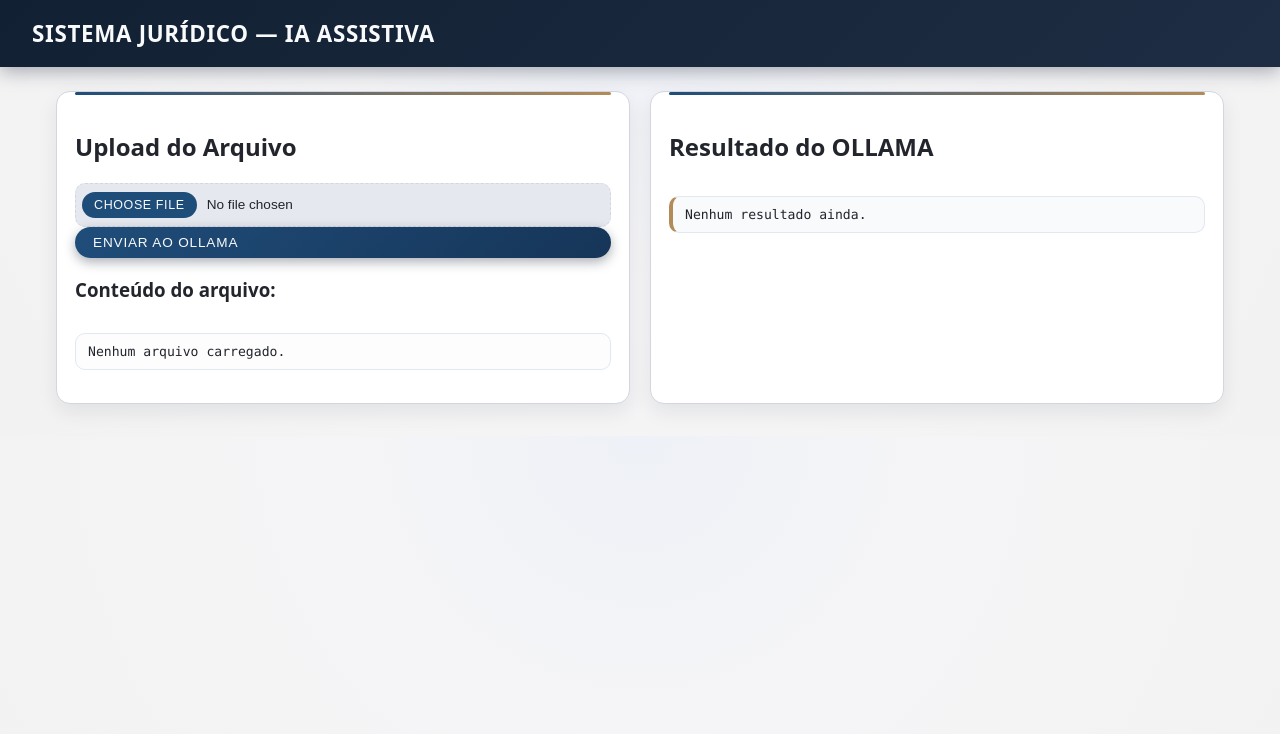
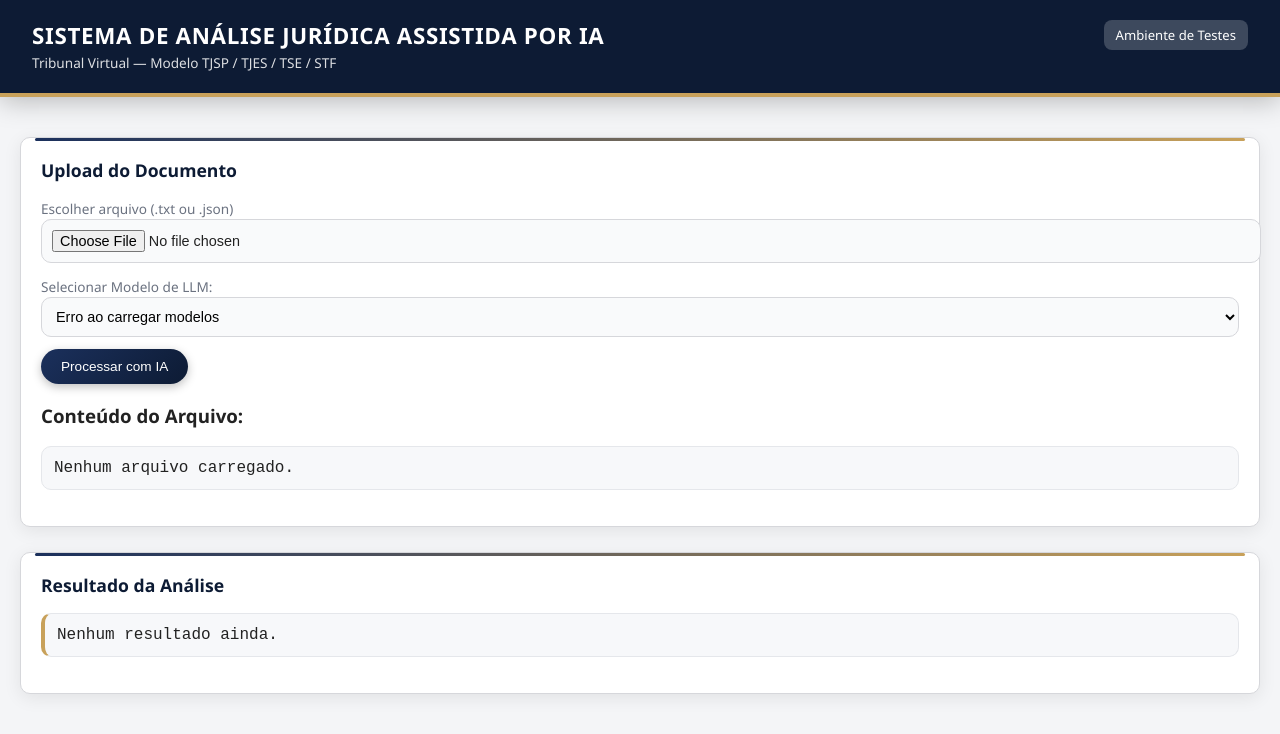
Before and after one commit to wyctorfogos/ia-transc2form-with-ollama, a website: page src/frontend/index.html in a window 1280 px wide. Drawn offline with Linux system fonts and the light colour scheme; no server answers.

Commit message:
feat: Selecionar modelos locais

```diff
--- a/src/frontend/index.html
+++ b/src/frontend/index.html
@@ -3,41 +3,53 @@
 <head>
     <meta charset="UTF-8">
     <meta name="viewport" content="width=device-width, initial-scale=1.0">
-    <title>Sistema Jurídico — Análise via OLLAMA</title>
+    <title>Sistema Jurídico — IA Assistiva</title>
 
-    <!-- CSS externo -->
     <link rel="stylesheet" href="styles.css">
 </head>
 
 <body>
 
-<header class="header">
-    <div class="header-title">
-        <h1>Sistema Jurídico — IA Assistiva</h1>
+<!-- Barra superior estilo Tribunal -->
+<header class="gov-header">
+    <div class="gov-container">
+        <div class="gov-title">
+            <h1>Sistema de Análise Jurídica Assistida por IA</h1>
+            <span>Tribunal Virtual — Modelo TJSP / TJES / TSE / STF</span>
+        </div>
+        <div class="gov-badge">Ambiente de Testes</div>
     </div>
 </header>
 
 <div class="main-wrap">
 
     <div class="container">
+
         <!-- Painel de upload -->
         <div class="panel">
-            <h2>Upload do Arquivo</h2>
+            <h2>Upload do Documento</h2>
 
+            <label class="label">Escolher arquivo (.txt ou .json)</label>
             <input type="file" id="fileInput" accept=".txt,.json"/>
 
-            <button id="sendBtn">Enviar ao OLLAMA</button>
+            <label class="label" style="margin-top:15px;">Selecionar Modelo de LLM:</label>
+            <select id="modelSelect"></select>
 
-            <h3>Conteúdo do arquivo:</h3>
+
+            <button id="sendBtn">Processar com IA</button>
+
+            <h3>Conteúdo do Arquivo:</h3>
             <pre id="fileContent">Nenhum arquivo carregado.</pre>
         </div>
 
         <!-- Painel de resposta -->
         <div class="panel">
-            <h2>Resultado do OLLAMA</h2>
+            <h2>Resultado da Análise</h2>
             <pre id="result">Nenhum resultado ainda.</pre>
         </div>
+
     </div>
+
 </div>
 
 <script src="script.js"></script>
--- a/src/frontend/script.js
+++ b/src/frontend/script.js
@@ -1,10 +1,39 @@
 const fileInput = document.getElementById("fileInput");
+const modelSelect = document.getElementById("modelSelect");
 const fileContentBox = document.getElementById("fileContent");
+const resultBox = document.getElementById("result");
 const sendBtn = document.getElementById("sendBtn");
-const resultBox = document.getElementById("result");
 
 let loadedText = null;
 
+
+async function loadModels() {
+    try {
+        const res = await fetch("http://localhost:3000/api/models");
+        const models = await res.json();
+
+        const select = document.getElementById("modelSelect");
+        select.innerHTML = "";
+
+        models.forEach(model => {
+            const option = document.createElement("option");
+            option.value = model;
+            option.textContent = model;
+            select.appendChild(option);
+        });
+
+    } catch (error) {
+        console.error("Falha ao carregar modelos:", error);
+        document.getElementById("modelSelect").innerHTML =
+            "<option>Erro ao carregar modelos</option>";
+    }
+}
+
+// Chama a função ao abrir a página
+loadModels();
+
+
+// Ler arquivo
 fileInput.addEventListener("change", async () => {
     const file = fileInput.files[0];
     if (!file) return;
@@ -15,6 +44,7 @@ fileInput.addEventListener("change", async () => {
     fileContentBox.textContent = text;
 });
 
+// Enviar ao backend → proxy → Ollama
 sendBtn.addEventListener("click", async () => {
     if (!loadedText) {
         alert("Envie um arquivo antes!");
@@ -23,13 +53,15 @@ sendBtn.addEventListener("click", async () => {
 
     resultBox.textContent = "Processando...";
 
+    const selectedModel = modelSelect.value;
+
     try {
         const response = await fetch("http://localhost:3000/api/ollama", {
             method: "POST",
             headers: { "Content-Type": "application/json" },
             body: JSON.stringify({
-                model: "gemma3:1b",
-                prompt: `Faça uma análise zero-shot do seguinte texto:\n\n${loadedText}`
+                model: selectedModel,
+                prompt: `Analise juridicamente o seguinte documento:\n\n${loadedText}`
             })
         });
 
@@ -55,12 +87,12 @@ sendBtn.addEventListener("click", async () => {
                         resultBox.textContent = fullOutput;
                     }
                 } catch {
-                    // ignorar linhas inválidas
+                    console.error(e);
                 }
             }
         }
     } catch (err) {
         console.error(err);
-        resultBox.textContent = "Erro ao conectar ao proxy.";
+        resultBox.textContent = "Erro ao conectar ao servidor.";
     }
 });
--- a/src/frontend/styles.css
+++ b/src/frontend/styles.css
@@ -1,78 +1,68 @@
 /* ================================
-   Tema jurídico – layout geral
+   Paleta institucional TJSP/TJES/TSE/STF
    ================================ */
 
 :root {
-  --bg-page: #f5f5f7;
-  --bg-panel: #ffffff;
-  --bg-header: #122033;
-  --bg-soft: #e6e8ef;
-
-  --accent-main: #1f4d7a;     /* azul institucional */
-  --accent-secondary: #b38b59;/* dourado discreto     */
-
-  --border-soft: #d3d6e0;
-  --text-main: #22252c;
-  --text-muted: #6b7280;
-  --shadow-soft: 0 8px 20px rgba(15, 23, 42, 0.08);
+  --gov-blue: #0d1b34;        /* Azul institucional TJ */
+  --gov-blue-light: #1b305c;
+  --gov-gold: #c8a15a;        /* Dourado sutil STF */
+  --gov-bg: #f4f5f7;
+  --gov-panel: #ffffff;
+  --gov-border: #d6d7db;
+  --gov-muted: #6b7280;
+  --gov-shadow: 0 4px 18px rgba(0,0,0,0.08);
 }
 
-* {
-  box-sizing: border-box;
-}
+/* ================================
+   Layout geral
+   ================================ */
 
 body {
   margin: 0;
   padding: 0;
-  font-family: system-ui, -apple-system, BlinkMacSystemFont, "Segoe UI", sans-serif;
-  background: radial-gradient(circle at top, #eef1f7 0, #f5f5f7 38%, #f2f2f2 100%);
-  color: var(--text-main);
+  background: var(--gov-bg);
+  font-family: "Segoe UI", system-ui, sans-serif;
+  color: #222;
 }
 
 /* ================================
-   Cabeçalho principal
+   Cabeçalho estilo TJSP/TJES/STF
    ================================ */
 
-.header {
-  background: linear-gradient(135deg, #122033, #1f2d44);
-  color: #f9fafb;
-  padding: 18px 32px;
-  display: flex;
-  align-items: center;
-  justify-content: space-between;
-  box-shadow: 0 4px 18px rgba(15, 23, 42, 0.35);
-  position: sticky;
-  top: 0;
-  z-index: 10;
+.gov-header {
+  background: var(--gov-blue);
+  color: #fff;
+  padding: 20px 32px;
+  box-shadow: 0 4px 25px rgba(0,0,0,0.25);
+  border-bottom: 4px solid var(--gov-gold);
 }
 
-.header-title {
+.gov-container {
+  max-width: 1250px;
+  margin: auto;
   display: flex;
-  flex-direction: column;
+  align-items: flex-start;
+  justify-content: space-between;
 }
 
-.header-title h1 {
+.gov-title h1 {
+  font-size: 1.4rem;
   margin: 0;
-  font-size: 1.4rem;
+  text-transform: uppercase;
   letter-spacing: 0.03em;
-  text-transform: uppercase;
   font-weight: 600;
 }
 
-.header-title span {
-  font-size: 0.8rem;
-  opacity: 0.8;
+.gov-title span {
+  font-size: 0.85rem;
+  opacity: 0.85;
 }
 
-.header-badge {
-  border-radius: 999px;
-  border: 1px solid rgba(226, 232, 240, 0.6);
+.gov-badge {
+  background: rgba(255,255,255,0.2);
   padding: 6px 12px;
-  font-size: 0.78rem;
-  display: flex;
-  align-items: center;
-  gap: 6px;
-  background: rgba(15, 23, 42, 0.45);
+  border-radius: 8px;
+  font-size: 0.82rem;
 }
 
 /* ================================
@@ -80,220 +70,99 @@ body {
    ================================ */
 
 .main-wrap {
-  max-width: 1200px;
-  margin: 24px auto 32px auto;
-  padding: 0 16px;
-}
-
-.section-title {
-  margin-bottom: 10px;
-  font-size: 0.9rem;
-  text-transform: uppercase;
-  letter-spacing: 0.08em;
-  color: var(--text-muted);
+  max-width: 1250px;
+  margin: 40px auto;
+  padding: 0 20px;
 }
 
 .container {
   display: flex;
+  gap: 25px;
   flex-wrap: wrap;
-  gap: 20px;
 }
 
 /* ================================
-   Painéis (Upload / Resultado)
+   Painéis estilo Tribunal
    ================================ */
 
 .panel {
-  flex: 1 1 360px;
-  background: var(--bg-panel);
-  border-radius: 14px;
-  border: 1px solid var(--border-soft);
-  box-shadow: var(--shadow-soft);
-  padding: 18px 18px 20px 18px;
-  display: flex;
-  flex-direction: column;
-  min-height: 280px;
+  flex: 1 1 48%;
+  background: var(--gov-panel);
+  padding: 20px;
+  border-radius: 10px;
+  border: 1px solid var(--gov-border);
+  box-shadow: var(--gov-shadow);
   position: relative;
 }
 
-.panel-header {
-  display: flex;
-  align-items: baseline;
-  justify-content: space-between;
-  margin-bottom: 10px;
-}
-
-.panel-header h2 {
-  margin: 0;
-  font-size: 1.0rem;
-  font-weight: 600;
-}
-
-.panel-header span {
-  font-size: 0.78rem;
-  color: var(--text-muted);
-}
-
-/* Linha superior decorativa */
 .panel::before {
   content: "";
   position: absolute;
   top: 0;
-  left: 18px;
-  right: 18px;
+  left: 14px;
+  right: 14px;
   height: 3px;
-  border-radius: 999px;
-  background: linear-gradient(90deg, var(--accent-main), var(--accent-secondary));
+  background: linear-gradient(90deg, var(--gov-blue-light), var(--gov-gold));
+  border-radius: 10px;
+}
+
+.panel h2 {
+  margin: 0 0 15px 0;
+  font-size: 1.1rem;
+  color: var(--gov-blue);
 }
 
 /* ================================
-   Inputs / Botões
+   Inputs
    ================================ */
 
-.form-group {
+.label {
+  font-size: 0.85rem;
+  color: var(--gov-muted);
+  margin-bottom: 6px;
+}
+
+input[type="file"],
+select {
+  width: 100%;
+  padding: 10px;
+  border-radius: 10px;
+  border: 1px solid var(--gov-border);
+  background: #f9fafb;
+  font-size: 0.9rem;
   margin-bottom: 12px;
 }
 
-label {
+button#sendBtn {
+  background: linear-gradient(135deg, var(--gov-blue-light), var(--gov-blue));
+  border: none;
+  padding: 10px 20px;
+  border-radius: 20px;
+  color: #fff;
+  cursor: pointer;
   font-size: 0.85rem;
-  font-weight: 500;
-  display: block;
-  margin-bottom: 4px;
-  color: var(--text-muted);
+  box-shadow: 0 3px 10px rgba(0,0,0,0.25);
 }
 
-/* input file com cara de botão */
-input[type="file"] {
-  display: block;
-  width: 100%;
-  padding: 8px 6px;
-  border-radius: 10px;
-  border: 1px dashed var(--border-soft);
-  background: var(--bg-soft);
-  font-size: 0.85rem;
-  cursor: pointer;
-}
-
-input[type="file"]::file-selector-button {
-  border: none;
-  outline: none;
-  padding: 6px 12px;
-  margin-right: 10px;
-  border-radius: 999px;
-  background: var(--accent-main);
-  color: #f9fafb;
-  font-size: 0.78rem;
-  text-transform: uppercase;
-  letter-spacing: 0.05em;
-  cursor: pointer;
-}
-
-input[type="file"]:hover::file-selector-button {
-  background: #163558;
-}
-
-button,
-#sendBtn {
-  border: none;
-  outline: none;
-  border-radius: 999px;
-  padding: 8px 18px;
-  font-size: 0.85rem;
-  font-weight: 500;
-  text-transform: uppercase;
-  letter-spacing: 0.06em;
-  cursor: pointer;
-  background: linear-gradient(135deg, var(--accent-main), #163558);
-  color: #f9fafb;
-  box-shadow: 0 4px 12px rgba(15, 23, 42, 0.35);
-  display: inline-flex;
-  align-items: center;
-  gap: 6px;
-}
-
-button:hover,
-#sendBtn:hover {
-  transform: translateY(-1px);
-  box-shadow: 0 6px 18px rgba(15, 23, 42, 0.45);
-}
-
-button:disabled,
-#sendBtn:disabled {
-  opacity: 0.5;
-  cursor: not-allowed;
-  box-shadow: none;
+button#sendBtn:hover {
+  background: linear-gradient(135deg, var(--gov-blue), var(--gov-blue-light));
 }
 
 /* ================================
-   Áreas de texto / resultado
+   Conteúdo e resultado
    ================================ */
 
 pre {
+  background: #f7f8fa;
+  padding: 12px;
+  border-radius: 10px;
+  border: 1px solid #e5e7eb;
+  max-height: 350px;
+  overflow-y: auto;
+  font-family: "JetBrains Mono", monospace;
   white-space: pre-wrap;
-  word-wrap: break-word;
-  border-radius: 10px;
-  padding: 10px 12px;
-  background: #f8fafc;
-  border: 1px solid #e2e8f0;
-  font-size: 0.82rem;
-  font-family: "JetBrains Mono", "Fira Code", ui-monospace, SFMono-Regular, Menlo, Monaco, Consolas, "Liberation Mono", "Courier New", monospace;
-  max-height: 340px;
-  overflow-y: auto;
 }
 
-/* Conteúdo carregado (texto do arquivo) */
-#fileContent {
-  background: #fdfdfd;
+#result {
+  border-left: 4px solid var(--gov-gold);
 }
-
-/* Resultado do Ollama com estilo “parecer” */
-#result {
-  background: #f9fafb;
-  border-left: 4px solid var(--accent-secondary);
-}
-
-/* Indicadores de estado (carregando / erro) */
-
-.status {
-  margin-top: 6px;
-  font-size: 0.78rem;
-  color: var(--text-muted);
-}
-
-.status--error {
-  color: #b91c1c;
-}
-
-.status--success {
-  color: #166534;
-}
-
-/* Pequeno “rodapé” institucional */
-
-.footer {
-  margin-top: 22px;
-  font-size: 0.75rem;
-  color: var(--text-muted);
-  text-align: right;
-  opacity: 0.85;
-}
-
-/* ================================
-   Responsivo
-   ================================ */
-
-@media (max-width: 768px) {
-  .header {
-    flex-direction: column;
-    align-items: flex-start;
-    gap: 8px;
-  }
-
-  .container {
-    flex-direction: column;
-  }
-
-  .panel {
-    min-height: auto;
-  }
-}
```
Also changed, not shown: src/backend/server.js (+13 -0 lines).
